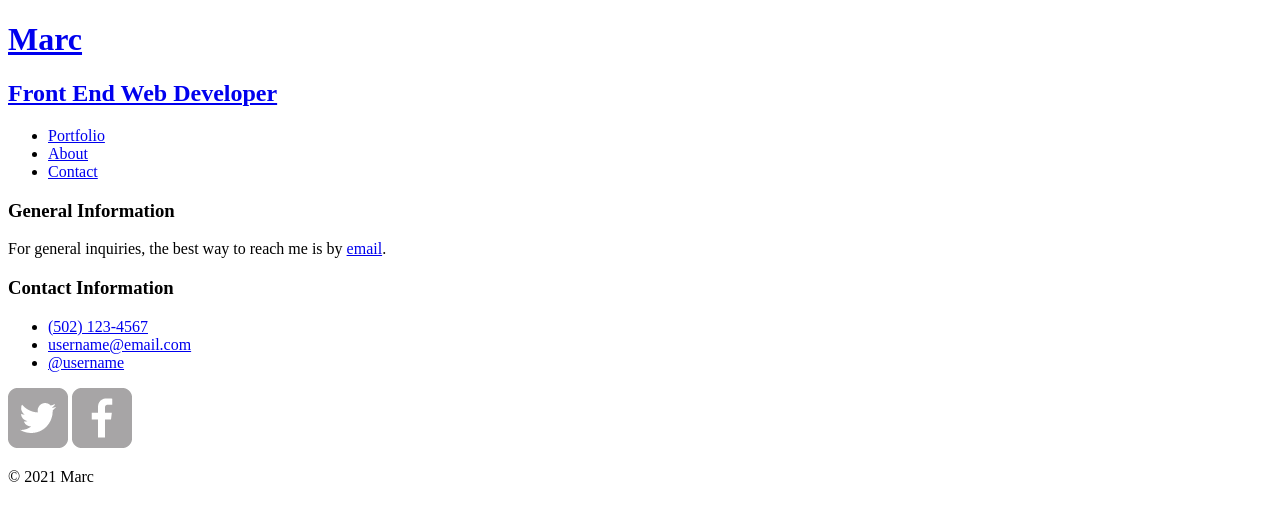
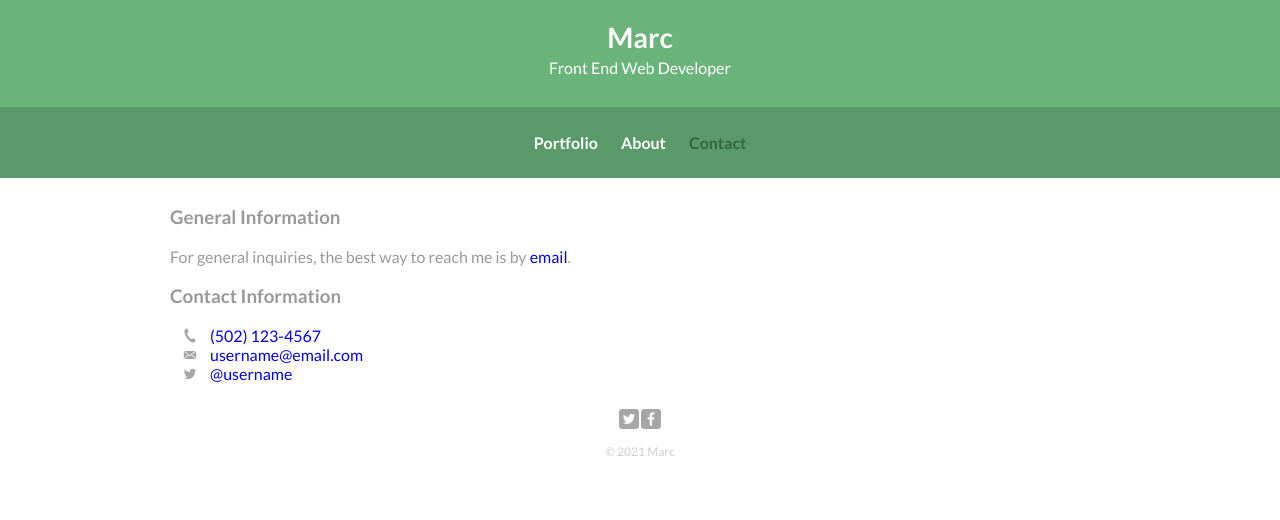
Before and after one commit to marcmaccaferri/portfolio-fa-2021, a plain HTML site: page contact.html in a window 1280 px wide. Drawn offline with Linux system fonts and the light colour scheme.

Commit message:
added styles

```diff
--- a/contact.html
+++ b/contact.html
@@ -7,13 +7,19 @@
     <meta name="viewport" content="width=device-width, initial-scale=1">
     <!-- TITLE TAG -->
     <title>Marc | Front End Web Developer</title>
+    <!-- FONTS -->
+    <link rel="preconnect" href="https://fonts.googleapis.com">
+    <link rel="preconnect" href="https://fonts.gstatic.com" crossorigin>
+    <link href="https://fonts.googleapis.com/css2?family=Lato:wght@300;400;700&display=swap" rel="stylesheet">
+    <!-- CSS -->
+    <link rel="stylesheet" href="css/main.css">
 </head>
 
 <body>
     <!-- HEADER START -->
     <header>
         <!-- Title that is clickable and brings you to index -->
-        <a href="index.html">
+        <a id="logo" href="index.html">
             <h1>Marc</h1>
             <h2>Front End Web Developer</h2>
         </a>
@@ -22,7 +28,7 @@
             <ul>
                 <li><a href="index.html">Portfolio</a></li>
                 <li><a href="about.html">About</a></li>
-                <li><a href="#">Contact</a></li>
+                <li><a href="#" class="selected">Contact</a></li>
             </ul>
         </nav>
     </header>
@@ -43,10 +49,10 @@
             <!-- title -->
             <h3>Contact Information</h3>
             <!-- contact information -->
-            <ul>
-                <li><a href="tel:5021234567">(502) 123-4567</a></li>
-                <li><a href="mailto:username@email.com">username@email.com</a></li>
-                <li><a href="https://twitter.com" target="_blank">@username</a></li>
+            <ul class="contact-info">
+                <li class="phone"><a href="tel:5021234567">(502) 123-4567</a></li>
+                <li class="email"><a href="mailto:username@email.com">username@email.com</a></li>
+                <li class="twitter"><a href="https://twitter.com" target="_blank">@username</a></li>
             </ul>
         </section>
         <!-- END SECOND COLUMN -->
@@ -55,9 +61,11 @@
     <!-- FOOTER START -->
     <footer>
         <!-- Twitter link that is clickable, and that opens in a new tab -->
-        <a href="https://twitter.com" target="_blank"><img src="img/twitter-wrap.png" alt="Twitter"></a>
+        <a href="https://twitter.com" target="_blank"><img class="social-icon" src="img/twitter-wrap.png"
+                alt="Twitter"></a>
         <!-- Facebook link that is clickable, and that opens in a new tab -->
-        <a href="https://facebook.com" target="_blank"><img src="img/facebook-wrap.png" alt="Facebook"></a>
+        <a href="https://facebook.com" target="_blank"><img class="social-icon" src="img/facebook-wrap.png"
+                alt="Facebook"></a>
         <!-- Copyright info -->
         <p>&copy; 2021 Marc</p>
     </footer>
--- /dev/null
+++ b/css/main.css
@@ -0,0 +1,150 @@
+/*****************
+GENERAL
+*****************/
+ul {
+    list-style: none;
+    padding: 0px;
+}
+
+a {
+    text-decoration: none;
+}
+
+img {
+    max-width: 100%;
+}
+
+body {
+    font-family: 'Lato', sans-serif;
+    margin: 0px;
+}
+
+h1 {
+    font-size: 1.75em;
+    font-weight: 700;
+    margin-top: 0px;
+    padding: 20px 0 0 0;
+}
+
+h2 {
+    font-size: 1em;
+    font-weight: 400;
+    margin: -15px 0 0 0;
+}
+
+#wrapper {
+    max-width: 940px;
+    margin: 0 auto;
+    padding: 10px;
+}
+
+/*****************
+COLORS
+*****************/
+
+body {
+    background-color: #fff;
+    color: #999;
+}
+
+header {
+    background: #6ab47b;
+}
+
+h1,
+h2,
+nav a {
+    color: #fff;
+}
+
+nav a:hover,
+nav a.selected {
+    color: #32673f;
+}
+
+/* color of the background for mobile */
+nav {
+    background: #599a68;
+}
+
+/*****************
+NAVIGATION
+*****************/
+
+nav li {
+    display: inline-block;
+}
+
+nav {
+    text-align: center;
+    padding: 10px;
+    margin: 30px 0 0;
+}
+
+nav a {
+    padding: 15px 10px;
+    font-weight: 700;
+}
+
+nav ul {
+    padding: 0px;
+}
+
+/*****************
+HEADER
+*****************/
+#logo {
+    text-align: center;
+}
+
+/*****************
+FOOTER
+*****************/
+footer {
+    text-align: center;
+    color: #ccc;
+    font-size: .75em;
+}
+
+.social-icon {
+    width: 20px;
+    height: 20px;
+    margin: 0px;
+}
+
+/*****************
+PAGE: PORTFOLIO
+*****************/
+
+#gallery li {
+    background-color: #f5f5f5;
+}
+
+#gallery li p {
+    padding: 0 5% 5% 5%;
+    font-size: .75em;
+    color: #7f858a;
+}
+
+/*****************
+PAGE: CONTACT
+*****************/
+.contact-info li.phone a {
+    background-image: url('../img/phone.png')
+}
+
+.contact-info li.email a {
+    background-image: url('../img/mail.png')
+}
+
+.contact-info li.twitter a {
+    background-image: url('../img/twitter.png')
+}
+
+.contact-info a {
+    display: block;
+    background-repeat: no-repeat;
+    background-size: 20px 20px;
+    padding: 0 0 0 30px;
+    margin: 0 0 0 10px;
+}
```
Also changed, not shown: about.html (+13 -5 lines), index.html (+13 -5 lines).
